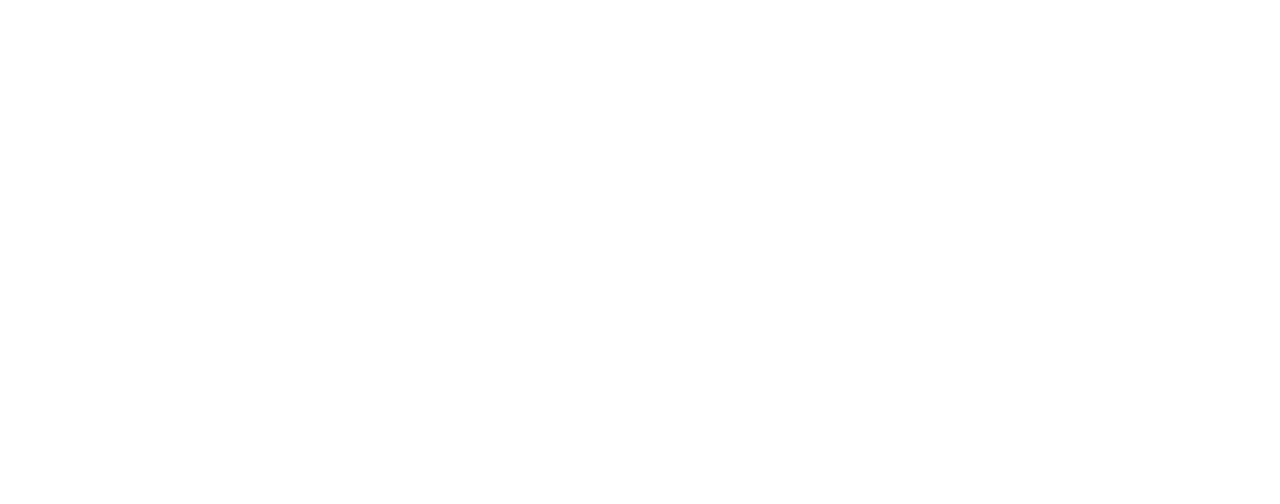
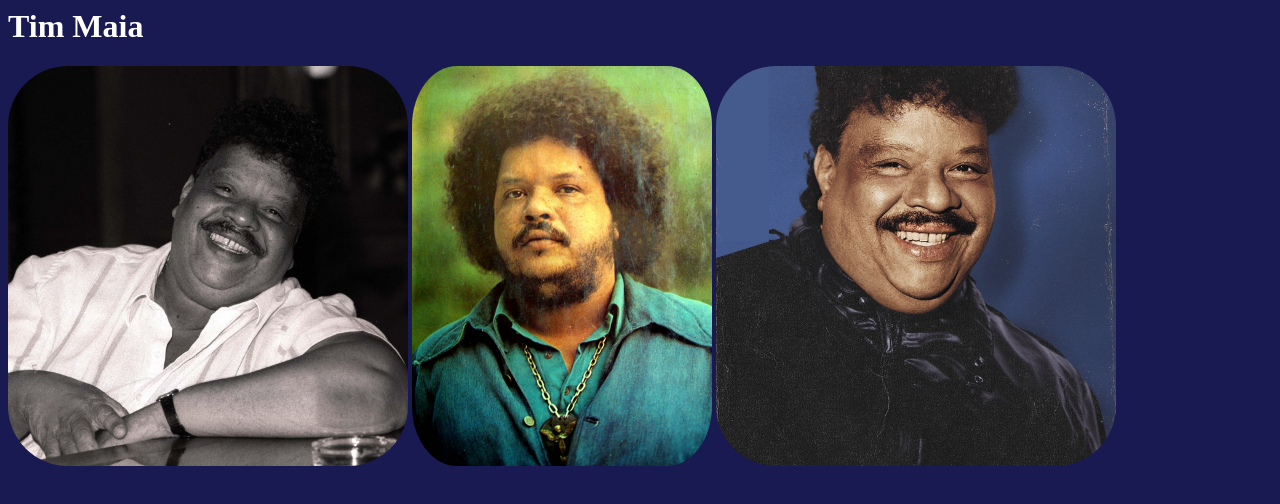
Before and after one commit to Tiago-Sbeghen/Cantor-Favorito, a plain HTML site: page index.html in a window 1280 px wide. Drawn offline with Linux system fonts and the light colour scheme.

Commit message:
up - atualizei o site - Tiago-Sbeghen-Casa
Adicionei imagens, e utilizei CSS para deixar visualmente mais agradável

```diff
--- a/index.html
+++ b/index.html
@@ -3,26 +3,38 @@
 <head>
     <meta charset="UTF-8">
     <meta name="viewport" content="width=device-width, initial-scale=1.0">
-    <title>Document</title>
+    <title>Tim Maia</title>
+
+    <style>
+        .imagem{
+            width: auto;
+            height: 400px;
+            border-radius: 15%;
+        }
+
+        .corpo{
+            background-color: rgb(26, 26, 82);
+            font-family: 'Times New Roman', Times, serif;
+            color: white;
+        }
+
+    </style>
 </head>
-
-<body>
+<body class="corpo">
 
     <header>
-
-
+        <h1>Tim Maia</h1>
     </header>
 
     <main>
-
-
+        <img src="img/tim-maia1.jpg" alt="tim1" class="imagem">
+        <img src="img/tim-maia2.jpg" alt="tim2" class="imagem">
+        <img src="img/tim-maia3.jpg" alt="tim3" class="imagem">
     </main>
 
     <footer>
 
-
     </footer>
 
 </body>
-
 </html>
```
Also changed, not shown: img/tim-maia1.jpg (added), img/tim-maia2.jpg (added), img/tim-maia3.jpg (added).
